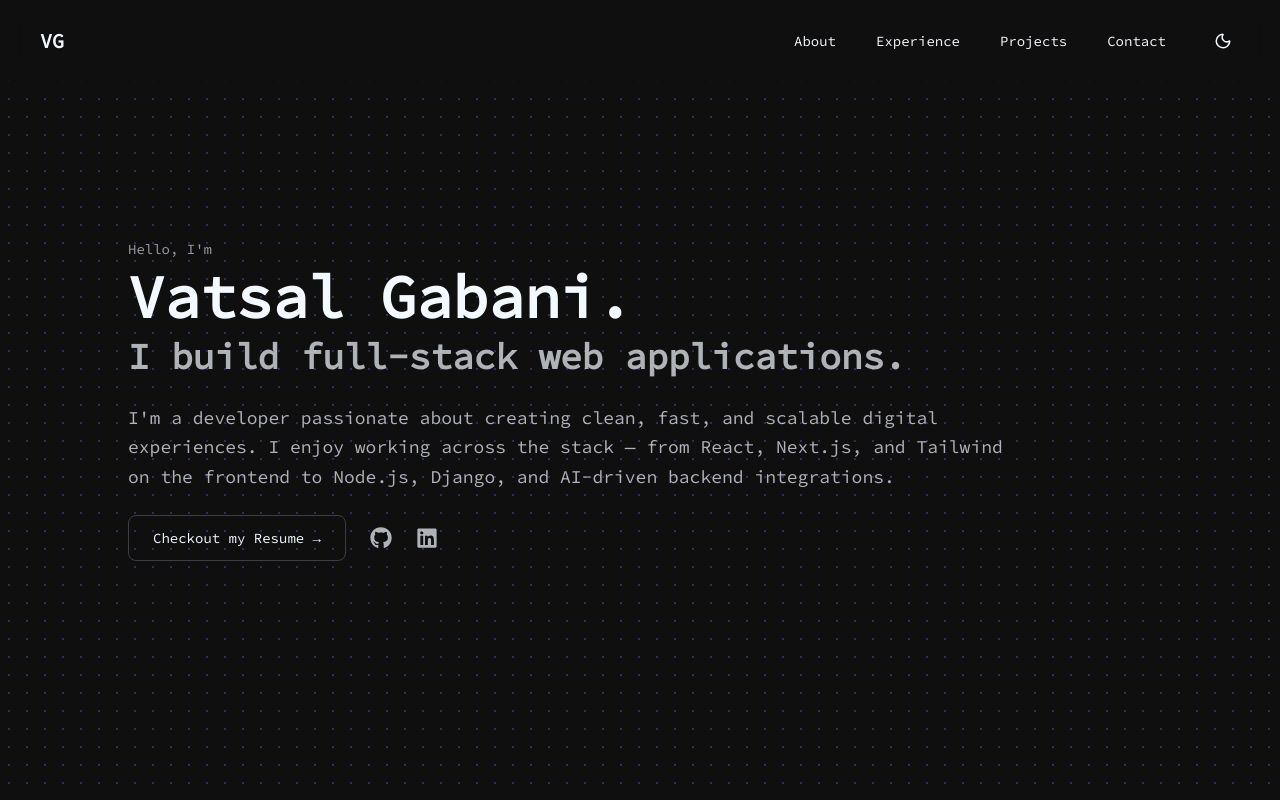
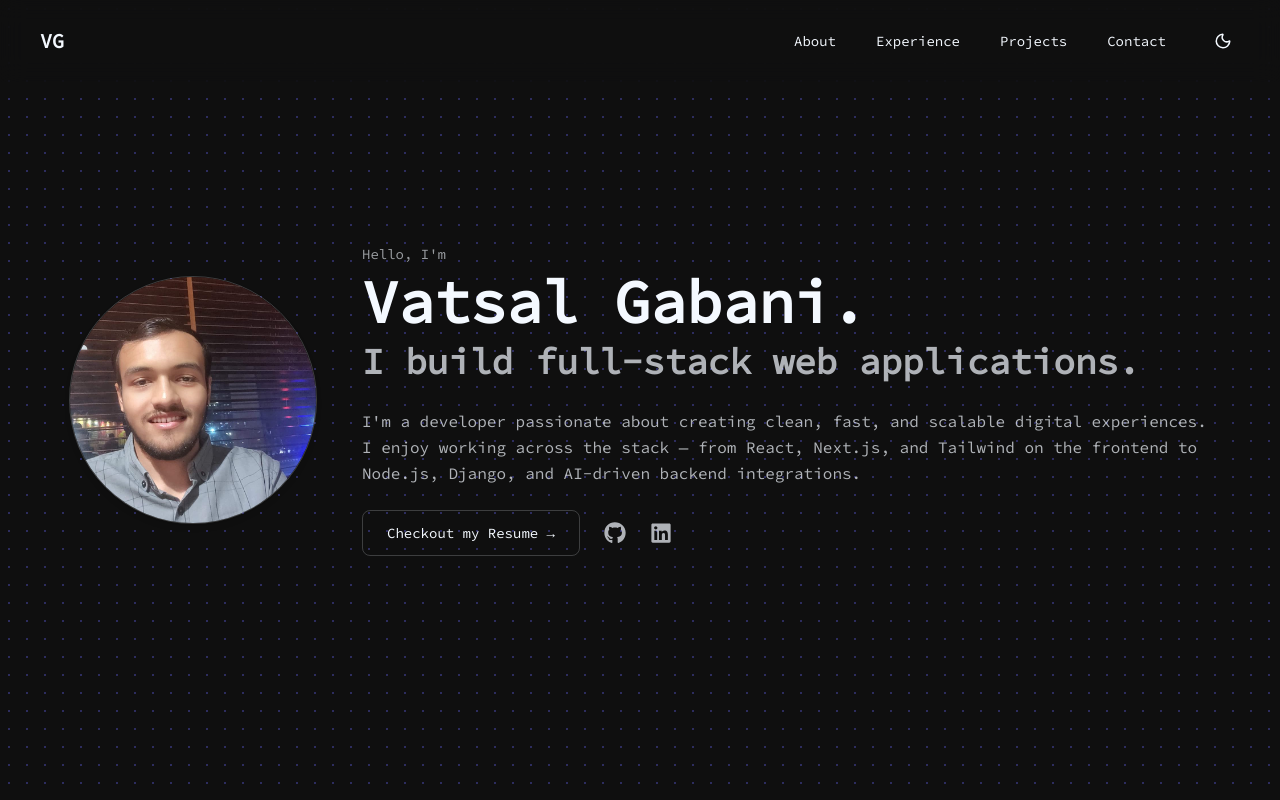
Before and after one commit to vatsalgabani64/react-portfolio, a React (Vite) app: page / in a window 1280 px wide. Shown: the top 800 px of the page. Built offline with nearby package versions, Linux system fonts and the light colour scheme.

Commit message:
feat(introduction): add profile image
- added profile photo to the introduction section

```diff
--- a/src/App.tsx
+++ b/src/App.tsx
@@ -11,7 +11,7 @@ const App = () => {
     <ThemeProvider defaultTheme="dark" storageKey="vite-ui-theme">
       <Navbar />
 
-      <main className="max-w-5xl mx-auto px-4 lg:px-0 ">
+      <main className="max-w-6xl mx-auto px-4 lg:px-0 ">
         <Introduction />
 
         <About/>
--- a/src/components/Introduction/Introduction.tsx
+++ b/src/components/Introduction/Introduction.tsx
@@ -1,13 +1,25 @@
 import { PERSONAL_INFO } from "../../constants/introduction";
 
 const Introduction = () => {
-  const { intro, name, resume, social } = PERSONAL_INFO;
+  const { intro, name, profileImage, resume, social } = PERSONAL_INFO;
 
   return (
     <section
       id="introduction"
       className="min-h-screen flex flex-col justify-center px-4 mt-0 lg:px-0"
     >
+      <div className="grid grid-cols-1 lg:grid-cols-4 gap-10 items-center">
+
+        {/* 1/4 — Profile Picture */}
+        <div className="flex lg:col-span-1 justify-center">
+          <img
+            src={profileImage}
+            alt="Profile"
+            className="w-40 h-40 sm:w-52 sm:h-52 lg:w-62 lg:h-62 rounded-full object-cover border border-foreground/20 shadow-md"
+          />
+        </div>
+        <div className="lg:col-span-3">
+
           {/* Intro line */}
           <p className="font-mono text-sm text-foreground/60">{intro.line1}</p>
 
@@ -22,7 +34,7 @@ const Introduction = () => {
           </h2>
 
           {/* Description */}
-      <p className="max-w-4xl text-foreground/70 text-base sm:text-lg leading-relaxed">
+          <p className="max-w-4xl text-foreground/70 text-base sm:text- leading-relaxed">
             {intro.description}
           </p>
 
@@ -51,6 +63,8 @@ const Introduction = () => {
               ))
             }
           </div>
+        </div>
+      </div>
     </section>
   );
 };
--- a/src/constants/introduction.ts
+++ b/src/constants/introduction.ts
@@ -1,9 +1,11 @@
+import personalImg from "../assets/introduction/photo.jpg";
 import { IconType } from "react-icons";
 import { FaGithub, FaLinkedin } from "react-icons/fa";
 
 export interface IPersonalInfo {
   name: string;
   resume: string;
+  profileImage: string;
   mailId: string;
   social: {
     name: string;
@@ -19,6 +21,7 @@ export interface IPersonalInfo {
 
 export const PERSONAL_INFO: IPersonalInfo = {
   name: "Vatsal Gabani",
+  profileImage: personalImg,
   resume: "https://drive.google.com/file/d/19kCp9g-V8W2uUkVEGrC14UJRTYPQDp3N/view?usp=sharing",
   mailId: "gabanivatsal17@gmail.com",
   social: [
```
Also changed, not shown: src/assets/introduction/photo.jpg (added). Lines whose indentation alone changed are shown as unchanged.
